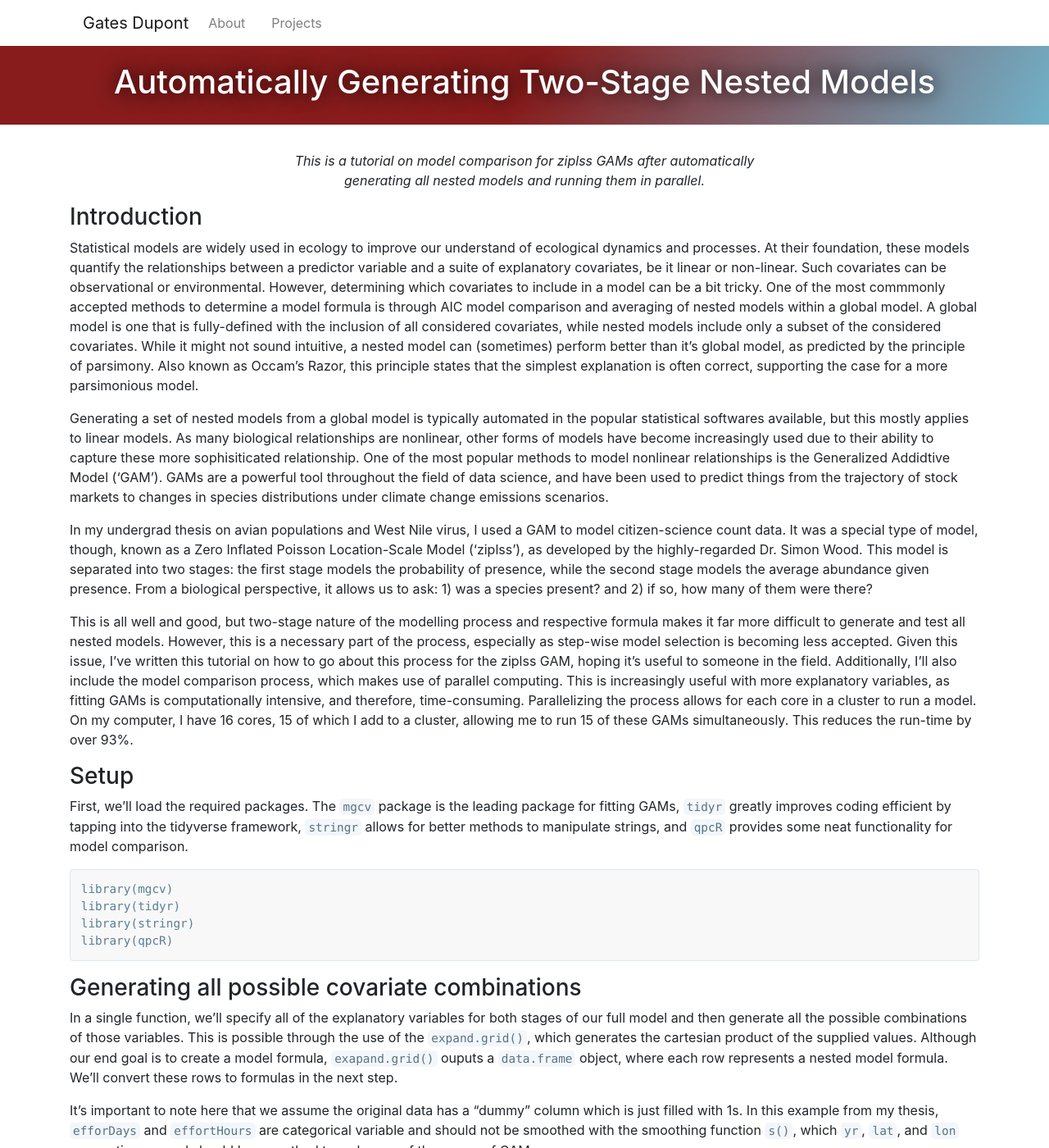
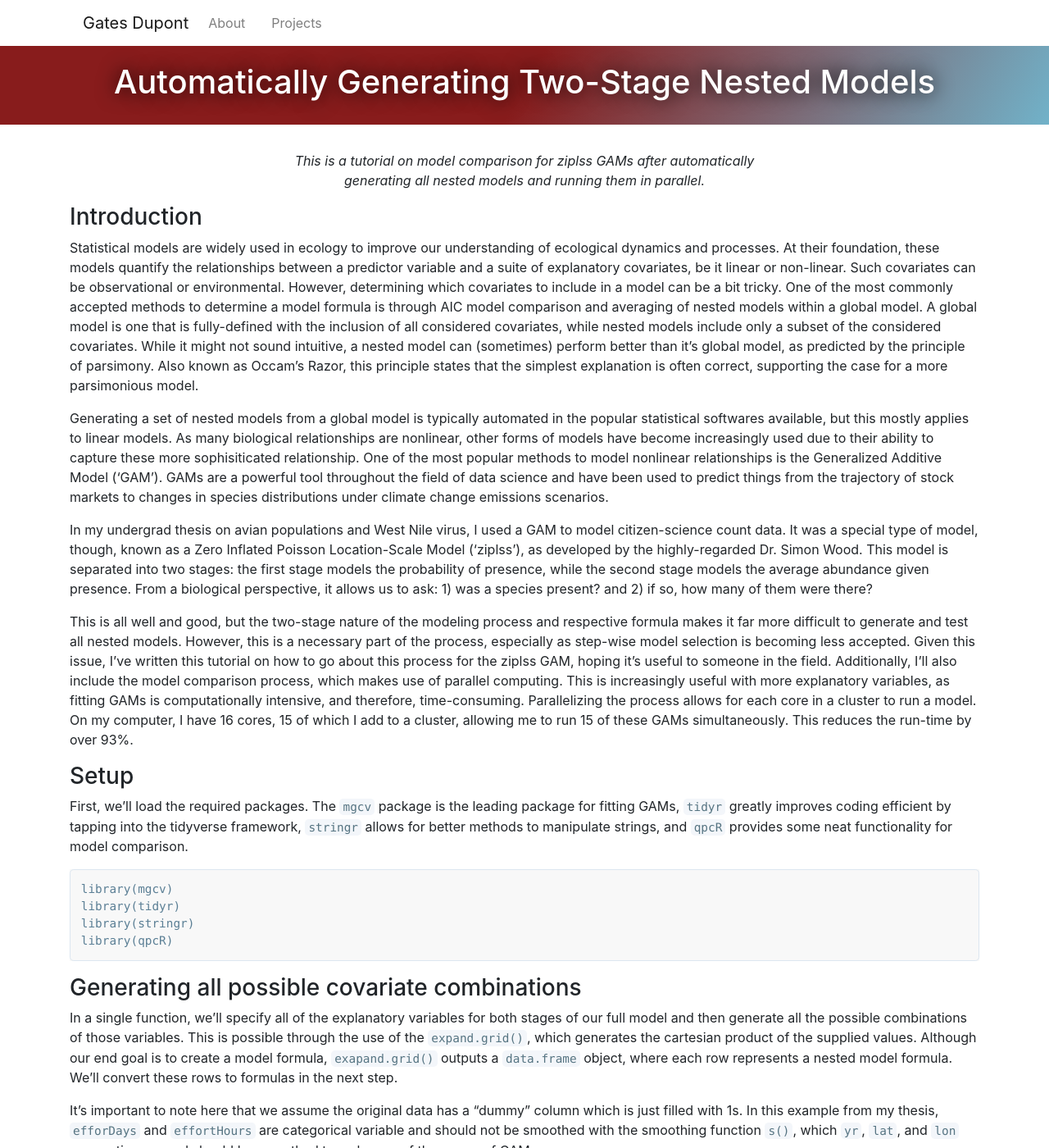
Before and after one commit to chrisyeh96/chrisyeh96.github.io, a Jekyll site: the page built from _posts/2019-05-29-Auto-Nested-Mod.md, in a window 1280 px wide and 1400 px high. Shown: the whole window at 82% size. Built offline with Jekyll 4.4.1, drawn with Linux system fonts in a browser that asks for light colours; nearby versions of some CDN libraries; some of the changed text lies outside the part shown.

Commit message:
Update 2019-05-29-Auto-Nested-Mod.md

````diff
--- a/_posts/2019-05-29-Auto-Nested-Mod.md
+++ b/_posts/2019-05-29-Auto-Nested-Mod.md
@@ -11,13 +11,13 @@ use_code: true
 
 ### Introduction
 
-Statistical models are widely used in ecology to improve our understand of ecological dynamics and processes. At their foundation, these models quantify the relationships between a predictor variable and a suite of explanatory covariates, be it linear or non-linear. Such covariates can be observational or environmental. However, determining which covariates to include in a model can be a bit tricky. One of the most commmonly accepted methods to determine a model formula is through AIC model comparison and averaging of nested models within a global model. A global model is one that is fully-defined with the inclusion of all considered covariates, while nested models include only a subset of the considered covariates. While it might not sound intuitive, a nested model can (sometimes) perform better than it's global model, as predicted by the principle of parsimony. Also known as Occam's Razor, this principle states that the simplest explanation is often correct, supporting the case for a more parsimonious model.
+Statistical models are widely used in ecology to improve our understanding of ecological dynamics and processes. At their foundation, these models quantify the relationships between a predictor variable and a suite of explanatory covariates, be it linear or non-linear. Such covariates can be observational or environmental. However, determining which covariates to include in a model can be a bit tricky. One of the most commonly accepted methods to determine a model formula is through AIC model comparison and averaging of nested models within a global model. A global model is one that is fully-defined with the inclusion of all considered covariates, while nested models include only a subset of the considered covariates. While it might not sound intuitive, a nested model can (sometimes) perform better than it's global model, as predicted by the principle of parsimony. Also known as Occam's Razor, this principle states that the simplest explanation is often correct, supporting the case for a more parsimonious model.
 
-Generating a set of nested models from a global model is typically automated in the popular statistical softwares available, but this mostly applies to linear models. As many biological relationships are nonlinear, other forms of models have become increasingly used due to their ability to capture these more sophisiticated relationship. One of the most popular methods to model nonlinear relationships is the Generalized Addidtive Model ('GAM'). GAMs are a powerful tool throughout the field of data science, and have been used to predict things from the trajectory of stock markets to changes in species distributions under climate change emissions scenarios.
+Generating a set of nested models from a global model is typically automated in the popular statistical softwares available, but this mostly applies to linear models. As many biological relationships are nonlinear, other forms of models have become increasingly used due to their ability to capture these more sophisiticated relationship. One of the most popular methods to model nonlinear relationships is the Generalized Additive Model ('GAM'). GAMs are a powerful tool throughout the field of data science and have been used to predict things from the trajectory of stock markets to changes in species distributions under climate change emissions scenarios.
 
 In my undergrad thesis on avian populations and West Nile virus, I used a GAM to model citizen-science count data. It was a special type of model, though, known as a Zero Inflated Poisson Location-Scale Model ('ziplss'), as developed by the highly-regarded Dr. Simon Wood. This model is separated into two stages: the first stage models the probability of presence, while the second stage models the average abundance given presence. From a biological perspective, it allows us to ask: 1) was a species present? and 2) if so, how many of them were there?
 
-This is all well and good, but two-stage nature of the modelling process and respective formula makes it far more difficult to generate and test all nested models. However, this is a necessary part of the process, especially as step-wise model selection is becoming less accepted. Given this issue, I've written this tutorial on how to go about this process for the ziplss GAM, hoping it's useful to someone in the field. Additionally, I'll also include the model comparison process, which makes use of parallel computing. This is increasingly useful with more explanatory variables, as fitting GAMs is computationally intensive, and therefore, time-consuming. Parallelizing the process allows for each core in a cluster to run a model. On my computer, I have 16 cores, 15 of which I add to a cluster, allowing me to run 15 of these GAMs simultaneously. This reduces the run-time by over 93%.
+This is all well and good, but the two-stage nature of the modeling process and respective formula makes it far more difficult to generate and test all nested models. However, this is a necessary part of the process, especially as step-wise model selection is becoming less accepted. Given this issue, I've written this tutorial on how to go about this process for the ziplss GAM, hoping it's useful to someone in the field. Additionally, I'll also include the model comparison process, which makes use of parallel computing. This is increasingly useful with more explanatory variables, as fitting GAMs is computationally intensive, and therefore, time-consuming. Parallelizing the process allows for each core in a cluster to run a model. On my computer, I have 16 cores, 15 of which I add to a cluster, allowing me to run 15 of these GAMs simultaneously. This reduces the run-time by over 93%.
 
 
 
@@ -36,9 +36,9 @@ library(qpcR)
 
 ### Generating all possible covariate combinations
 
-In a single function, we'll specify all of the explanatory variables for both stages of our full model and then generate all the possible combinations of those variables. This is possible through the use of the `expand.grid()`, which generates the cartesian product of the supplied values. Although our end goal is to create a model formula, `exapand.grid()` ouputs a `data.frame` object, where each row represents a nested model formula. We'll convert these rows to formulas in the next step.
+In a single function, we'll specify all of the explanatory variables for both stages of our full model and then generate all the possible combinations of those variables. This is possible through the use of the `expand.grid()`, which generates the cartesian product of the supplied values. Although our end goal is to create a model formula, `exapand.grid()` outputs a `data.frame` object, where each row represents a nested model formula. We'll convert these rows to formulas in the next step.
 
-It's important to note here that we assume the original data has a "dummy" column which is just filled with 1s. In this example from my thesis, `efforDays` and `effortHours` are categorical variable and should not be smoothed with the smoothing function `s()`, which `yr`, `lat`, and `lon` are continuons and should be smoothed to make use of the power of GAMs.
+It's important to note here that we assume the original data has a "dummy" column which is just filled with 1s. In this example from my thesis, `efforDays` and `effortHours` are categorical variable and should not be smoothed with the smoothing function `s()`, which `yr`, `lat`, and `lon` are continuous and should be smoothed to make use of the power of GAMs.
 
 ```r
 count = expand.grid(
````
Also changed, not shown: other parts of _posts/2019-05-29-Auto-Nested-Mod.md (+10 -9 lines).
